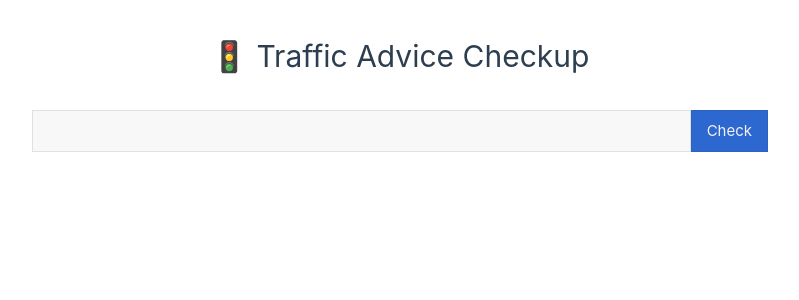
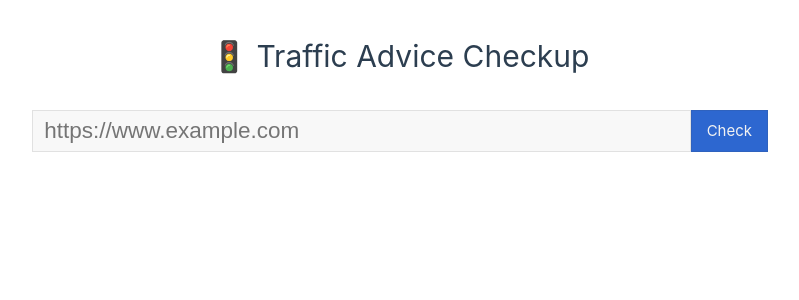
Before and after one commit to jeremyroman/traffic-advice-checkup, a Vue app: page / in a window 1280 px wide. Shown: the top 300 px of the page, without its empty margins (240-1039 px from the left). Built offline with nearby package versions, Linux system fonts and the light colour scheme.

Commit message:
lighthouse audits

```diff
--- a/index.html
+++ b/index.html
@@ -1,6 +1,9 @@
 <!DOCTYPE html>
+<html lang="en">
 <meta charset="utf-8" >
 <meta name="viewport" content="width=device-width, initial-scale=1.0">
+<meta name="description" content="Quick utility for debugging traffic advice for sites on the public Internet">
 <title>Traffic Advice Checkup</title>
 <div id="app"></div>
 <script type="module" src="/src/main.js"></script>
+</html>
--- a/src/components/OriginField.vue
+++ b/src/components/OriginField.vue
@@ -17,5 +17,5 @@ function emitValue(e) {
 </script>
 
 <template>
-  <input :value="modelValue" @change="emitValue">
+  <input :value="modelValue" @change="emitValue" aria-label="Web site origin" placeholder="https://www.example.com">
 </template>
```
